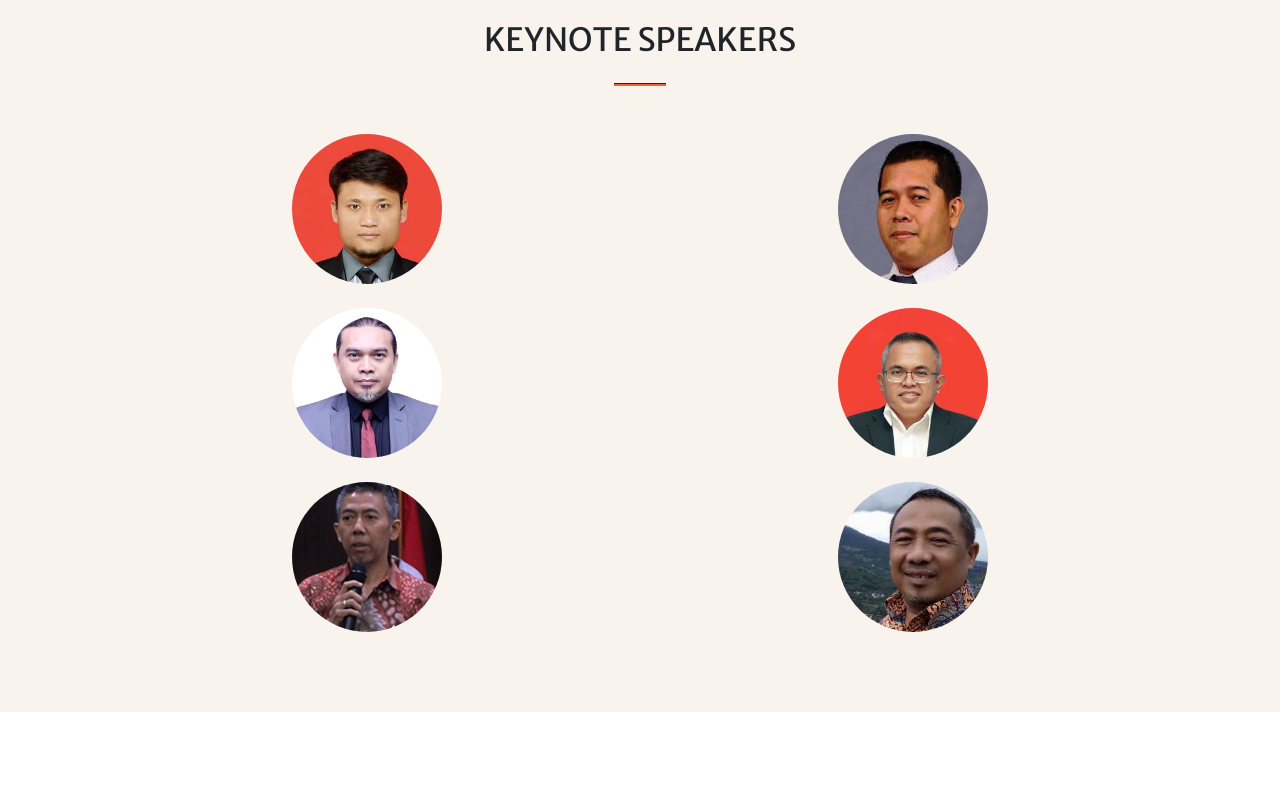
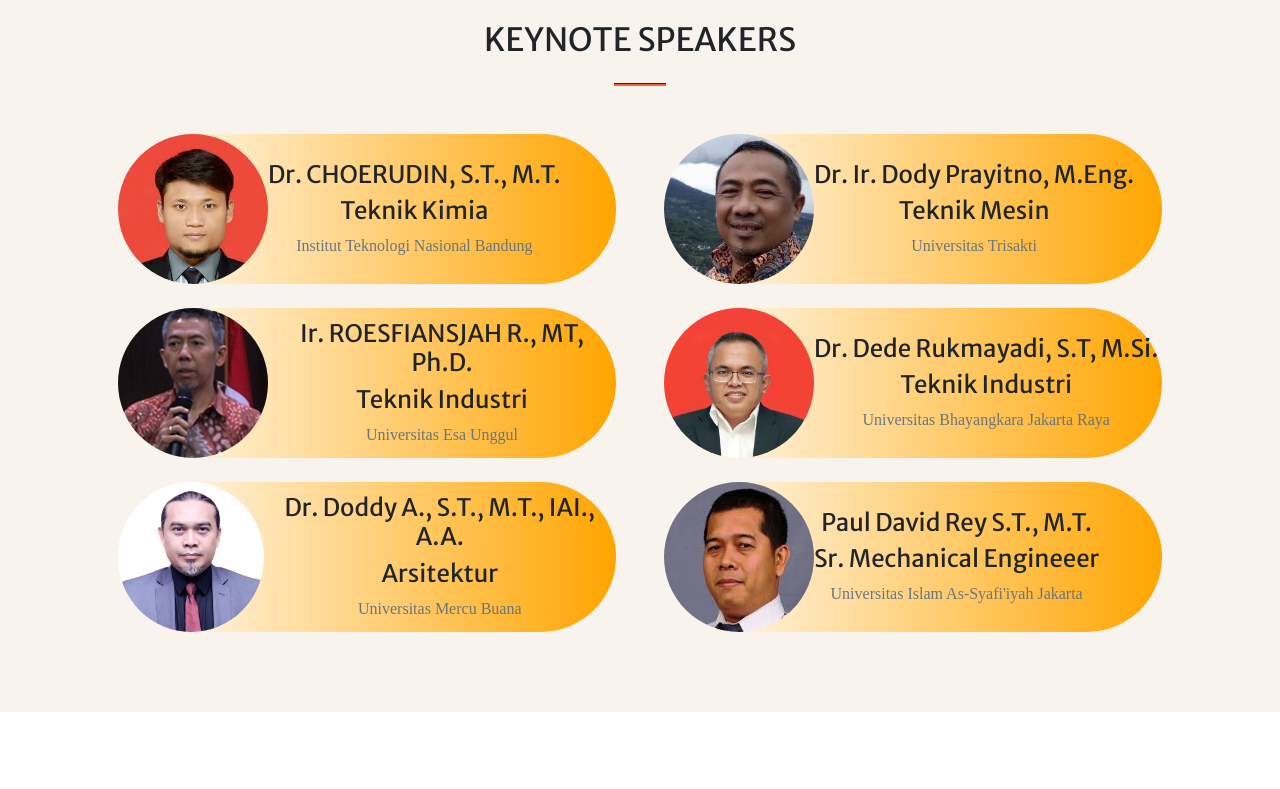
Before and after one commit to asepshogun/p2st, a plain HTML site: page index.html in a window 1280 px wide. Shown: the part 1420-2209 px from the top of the page. Drawn offline with nearby package versions, Linux system fonts and the light colour scheme; some packages are replaced by stand-ins of ours; a script that the page names is missing; a web font is replaced by a local one.

Commit message:
perbaikan final

```diff
--- a/index.html
+++ b/index.html
@@ -18,6 +18,15 @@
         <!-- Core theme CSS (includes Bootstrap)-->
         <link href="css/styles.css" rel="stylesheet" />
         <link href="css/style_timeline.css" rel="stylesheet" />
+        <style>
+           .kp {
+             width: 200px;
+             height: 50px;
+/*             border: 4px solid orange;*/
+            background-image: linear-gradient(to right, white , orange);
+             border-radius: 75px;
+           }
+        </style>
     </head>
     <body id="page-top">
         <!-- Navigation-->
@@ -48,6 +57,7 @@
                         <hr class="divider" />
                         <h2 class="text-white font-weight-bold">"INTEGRASI TEKNOLOGI UNTUK MENCAPAI TUJAUN PEMBANGUNAN BERKELANJUTAN"</h2>
                         <a class="btn btn-primary btn-xl" href="https://bit.ly/PendaftaranSNPPST" target="_blank">Registrasi</a>
+                        <a style="background-color: #e3b155;" class="btn btn-primary btn-xl" href="#" target="_blank">Template Naskah</a>
                     </div>
                 </div>
             </div>
@@ -85,54 +95,65 @@
                 <hr class="divider" />
                 <div class="row gx-4 gx-lg-5">
                     <div class="col-lg-6 col-md-12 text-center">
-                        <div class="mt-4">
+                        <div class="mt-4 kp " style="display: flex; align-items: center; width:100%; height:150px;">
                           <img style="border-radius: 50%; width: 150px; height:150px" src="./assets/img/choe.jpeg" alt="Avatar">
-                            <!-- <h3 class="h4 mb-2">Rp 100.000<h3>
-                            <h3 class="h4 mb-2">per makalah</h3>
-                            <p class="text-muted mb-0">(UMB, UIA, ITENAS, ESA UNGGUL, BHAYANGKARA)</p> -->
+                           <div>
+                                <h3 class="h4 mb-2">Dr. CHOERUDIN, S.T., M.T.<h3>
+                                <h3 class="h4 mb-2">Teknik Kimia</h3>
+                                <p class="text-muted mb-0">Institut Teknologi Nasional Bandung</p>
+                            </div>
                         </div>
                     </div>
                      <div class="col-lg-6 col-md-12 text-center">
-                        <div class="mt-4">
-                            <img style="border-radius: 50%; width: 150px; height:150px" src="./assets/img/paul_david.jpeg" alt="Avatar">
-                            <!-- <h3 class="h4 mb-2">Rp 100.000<h3>
-                            <h3 class="h4 mb-2">per makalah</h3>
-                            <p class="text-muted mb-0">(UMB, UIA, ITENAS, ESA UNGGUL, BHAYANGKARA)</p> -->
+                        <div class="mt-4 kp " style="display: flex; align-items: center; width:100%; height:150px;">
+                          <img style="border-radius: 50%; width: 150px; height:150px" src="./assets/img/dp.jpeg" alt="Avatar">
+                           <div>
+                                <h3 class="h4 mb-2">Dr. Ir. Dody Prayitno, M.Eng.<h3>
+                                <h3 class="h4 mb-2">Teknik Mesin</h3>
+                                <p class="text-muted mb-0">Universitas Trisakti</p>
+                            </div>
                         </div>
                     </div>
                      <div class="col-lg-6 col-md-12 text-center">
-                        <div class="mt-4">
-                            <img style="border-radius: 50%; width: 150px; height:150px" src="./assets/img/da.jpeg" alt="Avatar">
-                            <!-- <h3 class="h4 mb-2">Rp 100.000<h3>
-                            <h3 class="h4 mb-2">per makalah</h3>
-                            <p class="text-muted mb-0">(UMB, UIA, ITENAS, ESA UNGGUL, BHAYANGKARA)</p> -->
+                        <div class="mt-4 kp " style="display: flex; align-items: center; width:100%; height:150px;">
+                          <img style="border-radius: 50%; width: 150px; height:150px" src="./assets/img/rr.jpeg" alt="Avatar">
+                           <div>
+                                <h3 class="h4 mb-2">Ir. ROESFIANSJAH R., MT, Ph.D.<h3>
+                                <h3 class="h4 mb-2">Teknik Industri</h3>
+                                <p class="text-muted mb-0">Universitas Esa Unggul</p>
+                            </div>
                         </div>
                     </div>
                      <div class="col-lg-6 col-md-12 text-center">
-                        <div class="mt-4">
+                        <div class="mt-4 kp " style="display: flex; align-items: center; width:100%; height:150px;">
                           <img style="border-radius: 50%; width: 150px; height:150px" src="./assets/img/dr2.jpeg" alt="Avatar">
-                            <!-- <h3 class="h4 mb-2">Rp 100.000<h3>
-                            <h3 class="h4 mb-2">per makalah</h3>
-                            <p class="text-muted mb-0">(UMB, UIA, ITENAS, ESA UNGGUL, BHAYANGKARA)</p> -->
+                           <div>
+                                <h3 class="h4 mb-2">Dr. Dede Rukmayadi, S.T, M.Si.<h3>
+                                <h3 class="h4 mb-2">Teknik Industri</h3>
+                                <p class="text-muted mb-0">Universitas Bhayangkara Jakarta Raya</p>
+                            </div>
                         </div>
                     </div>
                      <div class="col-lg-6 col-md-12 text-center">
-                        <div class="mt-4">
-                             <img style="border-radius: 50%; width: 150px; height:150px" src="./assets/img/rr.jpeg" alt="Avatar">
-                            <!-- <h3 class="h4 mb-2">Rp 100.000<h3>
-                            <h3 class="h4 mb-2">per makalah</h3>
-                            <p class="text-muted mb-0">(UMB, UIA, ITENAS, ESA UNGGUL, BHAYANGKARA)</p> -->
+                        <div class="mt-4 kp " style="display: flex; align-items: center; width:100%; height:150px;">
+                          <img style="border-radius: 50%; width: 150px; height:150px" src="./assets/img/da.jpeg" alt="Avatar">
+                           <div>
+                                <h3 class="h4 mb-2">Dr. Doddy A., S.T., M.T., IAI., A.A.<h3>
+                                <h3 class="h4 mb-2">Arsitektur</h3>
+                                <p class="text-muted mb-0">Universitas Mercu Buana</p>
+                            </div>
                         </div>
                     </div>
                      <div class="col-lg-6 col-md-12 text-center">
-                        <div class="mt-4">
-                             <img style="border-radius: 50%; width: 150px; height:150px" src="./assets/img/dp.jpeg" alt="Avatar">
-                            <!-- <h3 class="h4 mb-2">Rp 100.000<h3>
-                            <h3 class="h4 mb-2">per makalah</h3>
-                            <p class="text-muted mb-0">(UMB, UIA, ITENAS, ESA UNGGUL, BHAYANGKARA)</p> -->
+                        <div class="mt-4 kp " style="display: flex; align-items: center; width:100%; height:150px;">
+                          <img style="border-radius: 50%; width: 150px; height:150px" src="./assets/img/paul_david.jpeg" alt="Avatar">
+                           <div>
+                                <h3 class="h4 mb-2">Paul David Rey S.T., M.T.<h3>
+                                <h3 class="h4 mb-2">Sr. Mechanical Engineeer</h3>
+                                <p class="text-muted mb-0">Universitas Islam As-Syafi'iyah Jakarta</p>
                             </div>
                         </div>
-
+                    </div>
                 </div>
             </div>
         </section>
@@ -176,12 +197,13 @@
                     </div>
                     <div class="col-lg-12 col-md-12 text-center">
                         <div class="mt-1">
-                            <p class=" mb-0" style="color: black">*Setiap peserta akan mendcapatkan E-Sertifikat</p>
+                            <p class=" mb-0" style="color: black">*Setiap peserta akan mendapatkan E-Sertifikat</p>
                         </div>
                     </div>
                     <div class="col-lg-12 col-md-12 text-center">
                         <div class="mt-5">
                             <a class="btn btn-primary btn-xl" href="https://bit.ly/PendaftaranSNPPST" target="_blank">Registrasi</a>
+                            <a style="background-color: #e3b155;" class="btn btn-primary btn-xl" href="#" target="_blank">Template Naskah</a>
                         </div>
                     </div>
 
@@ -196,10 +218,10 @@
             </div>
         </section>
         <!-- Call to action-->
-        <!-- <section class="page-section bg-dark text-white">
+        <!-- <section class="page-section bg-dark text-white" id="tn" style="padding: 5rem 0;"">
             <div class="container px-4 px-lg-5 text-center">
-                <h2 class="mb-4">Free Download at Start Bootstrap!</h2>
-                <a class="btn btn-light btn-xl" href="https://startbootstrap.com/theme/creative/">Download Now!</a>
+                <h2 class="mb-4">Unduh Template Naskah SNPPST 2025</h2>
+                <a class="btn btn-light btn-xl" href="#" target="_blank">Unduh Sekarang!</a>
             </div>
         </section> -->
         <!-- Contact-->
```
Also changed, not shown: coba.html (added, +26 -0 lines). Lines whose indentation alone changed are shown as unchanged.
